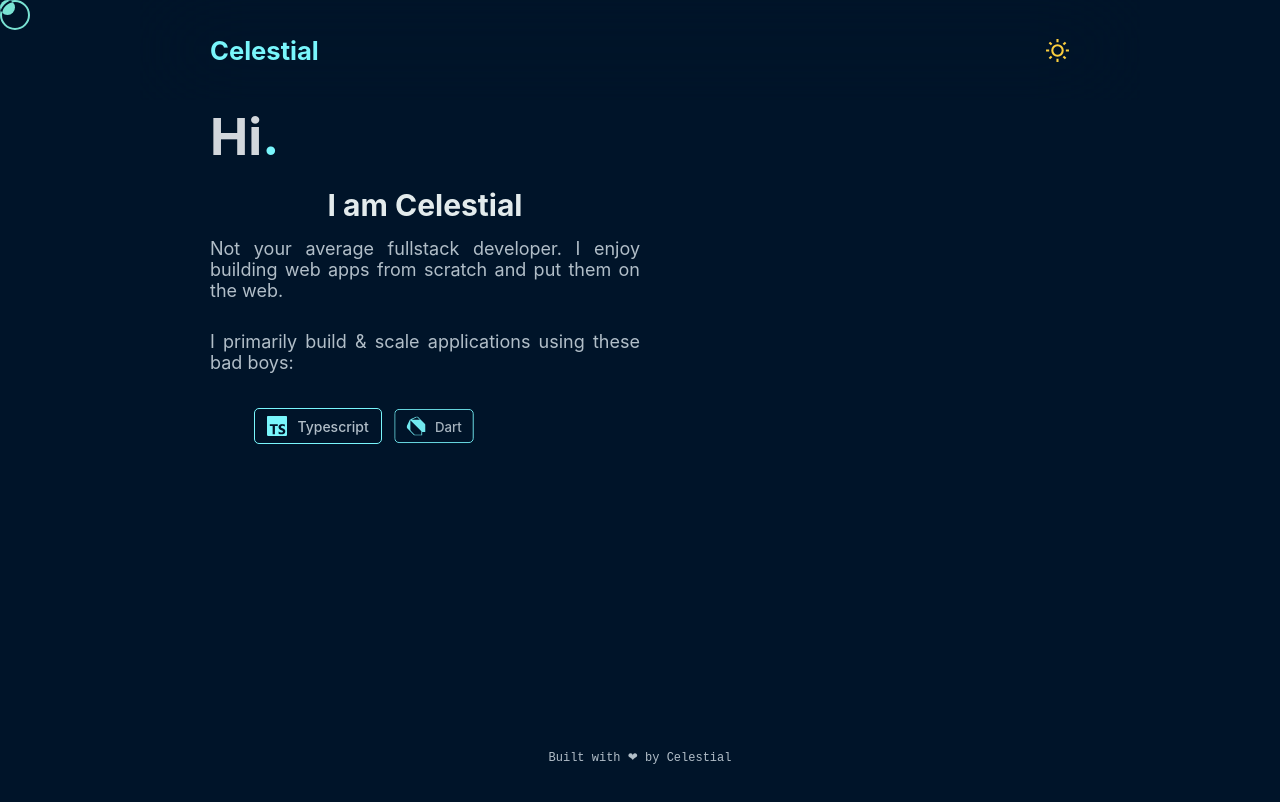
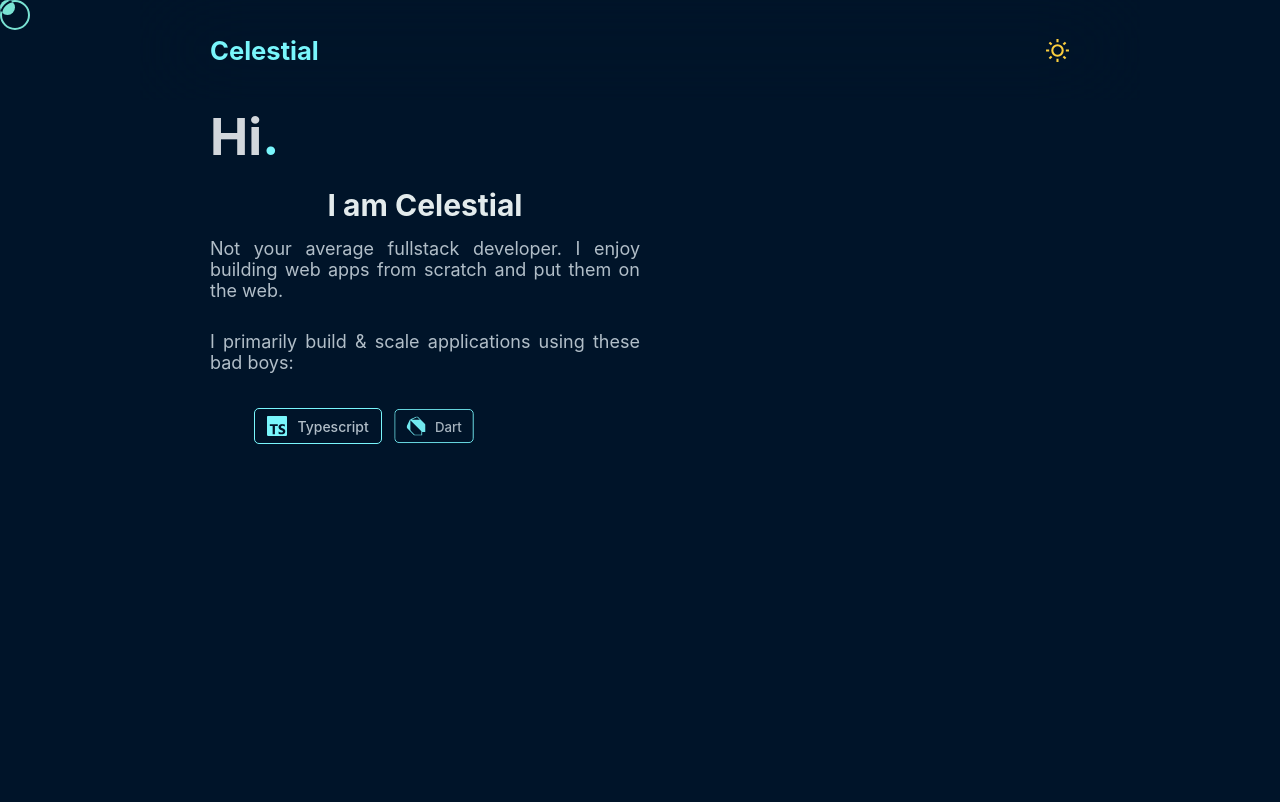
Before and after one commit to Bernz322/dc-port, a React app: page / in a window 1280 px wide. Shown: the top 802 px of the page. Built offline with nearby package versions, Linux system fonts and the light colour scheme.

Commit message:
Fix: Remove footer and fix styling

```diff
--- a/src/App.tsx
+++ b/src/App.tsx
@@ -40,7 +40,7 @@ const App = () => {
               <>
                 <Navbar />
                 <Routing />
-                <Footer />
+                {/* <Footer /> */}
               </>
             )}
           </AnimatePresence>
--- a/src/components/Footer/footerStyles.ts
+++ b/src/components/Footer/footerStyles.ts
@@ -11,8 +11,8 @@ const StyledFooter = styled(motion.footer)`
   font-size: var(--fz-xxs);
   font-family: var(--font-mono);
   color: ${(props) => props.theme.color3};
-  padding: 20px 0 10px;
-  margin-top: 15px;
+  padding: 25px 0 0;
+  margin-top: 30px;
 
   .footer-msg {
     color: ${(props) => props.theme.color3};
--- a/src/pages/Main/mainStyles.ts
+++ b/src/pages/Main/mainStyles.ts
@@ -104,7 +104,7 @@ const StyledMain = styled(motion.section)`
       }
     }
     .visualizer {
-      max-height: 75px !important;
+      max-height: 30px !important;
       width: 500px !important;
       canvas {
         max-height: 75px !important;
```
